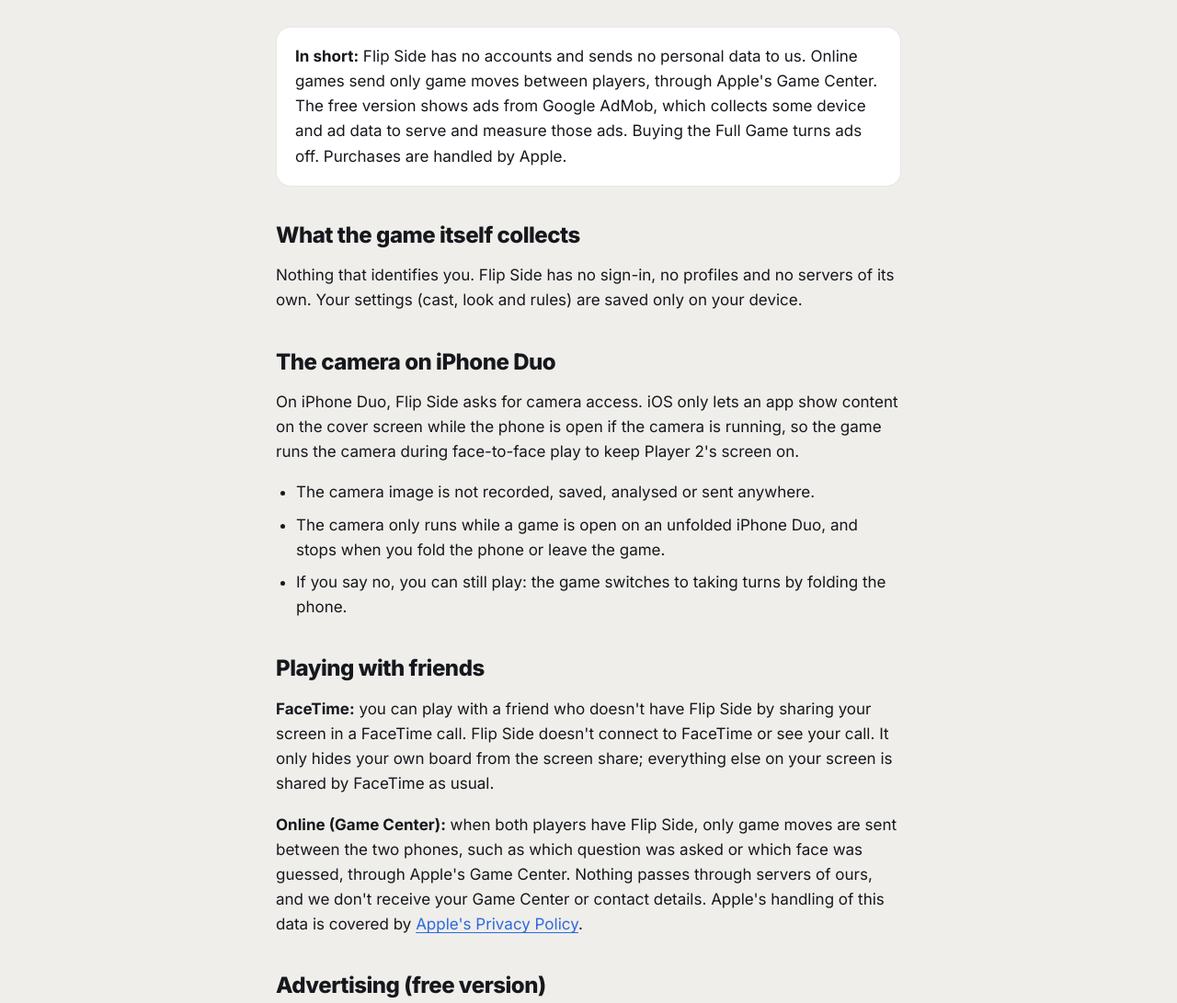
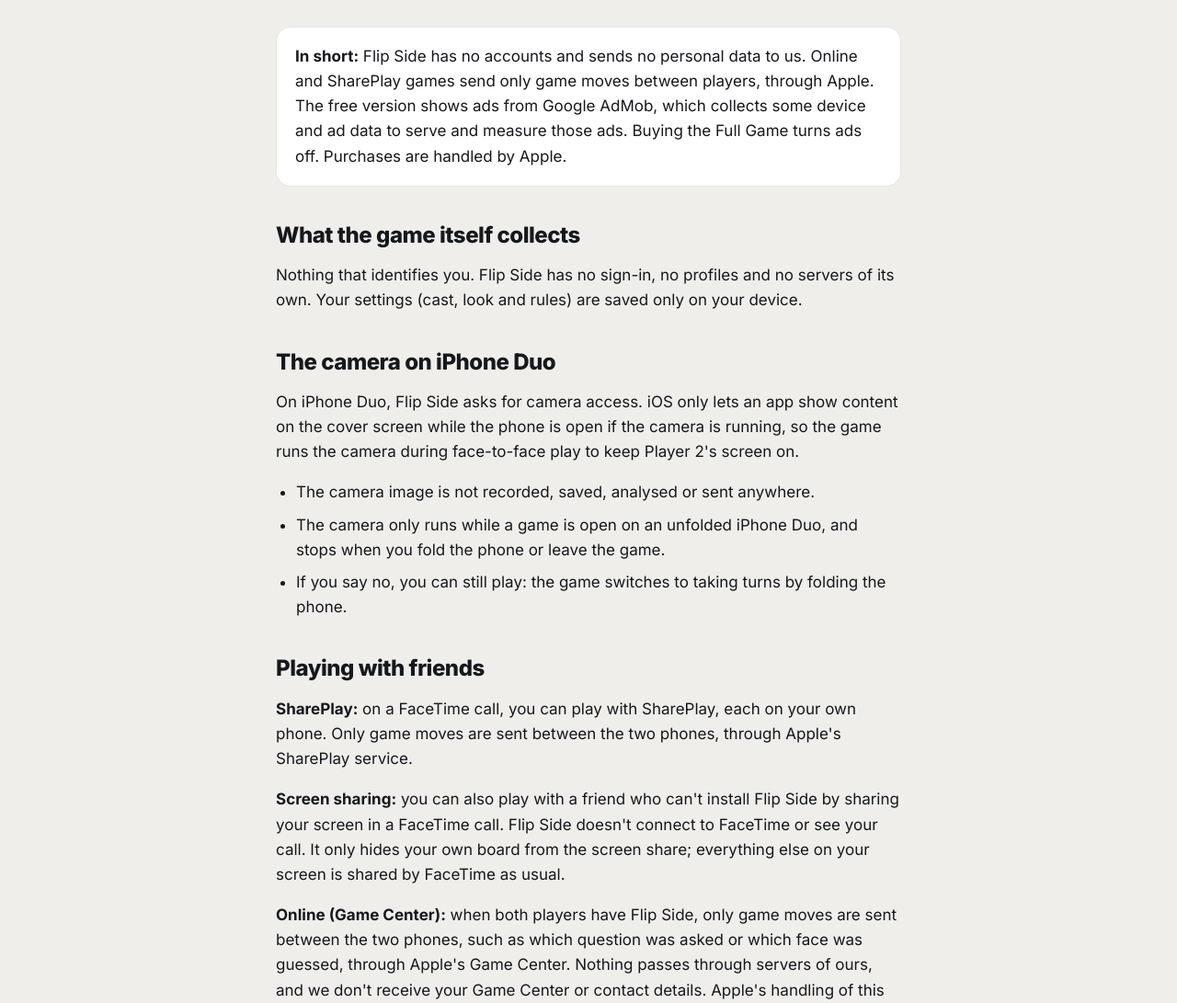
Before and after one commit to nelsonthegr8/flipside, a plain HTML site: page privacy.html in a window 1280 px wide. Shown: the part 206-1297 px from the top of the page at 92% size. Drawn offline with Linux system fonts and the light colour scheme.

Commit message:
SharePlay for FaceTime play, screen sharing as fallback
Co-Authored-By: Claude Opus 5.5 <noreply@anthropic.com>

```diff
--- a/privacy.html
+++ b/privacy.html
@@ -24,7 +24,7 @@
   <h1>Privacy Policy</h1>
   <p class="updated">Flip Side: Guess the Face · Effective November 18, 2026</p>
 
-  <p class="callout"><strong>In short:</strong> Flip Side has no accounts and sends no personal data to us. Online games send only game moves between players, through Apple's Game Center. The free version shows ads from Google AdMob, which collects some device and ad data to serve and measure those ads. Buying the Full Game turns ads off. Purchases are handled by Apple.</p>
+  <p class="callout"><strong>In short:</strong> Flip Side has no accounts and sends no personal data to us. Online and SharePlay games send only game moves between players, through Apple. The free version shows ads from Google AdMob, which collects some device and ad data to serve and measure those ads. Buying the Full Game turns ads off. Purchases are handled by Apple.</p>
 
   <h2>What the game itself collects</h2>
   <p>Nothing that identifies you. Flip Side has no sign-in, no profiles and no servers of its own. Your settings (cast, look and rules) are saved only on your device.</p>
@@ -38,7 +38,8 @@
   </ul>
 
   <h2>Playing with friends</h2>
-  <p><strong>FaceTime:</strong> you can play with a friend who doesn't have Flip Side by sharing your screen in a FaceTime call. Flip Side doesn't connect to FaceTime or see your call. It only hides your own board from the screen share; everything else on your screen is shared by FaceTime as usual.</p>
+  <p><strong>SharePlay:</strong> on a FaceTime call, you can play with SharePlay, each on your own phone. Only game moves are sent between the two phones, through Apple's SharePlay service.</p>
+  <p><strong>Screen sharing:</strong> you can also play with a friend who can't install Flip Side by sharing your screen in a FaceTime call. Flip Side doesn't connect to FaceTime or see your call. It only hides your own board from the screen share; everything else on your screen is shared by FaceTime as usual.</p>
   <p><strong>Online (Game Center):</strong> when both players have Flip Side, only game moves are sent between the two phones, such as which question was asked or which face was guessed, through Apple's Game Center. Nothing passes through servers of ours, and we don't receive your Game Center or contact details. Apple's handling of this data is covered by <a href="https://www.apple.com/legal/privacy/">Apple's Privacy Policy</a>.</p>
 
   <h2>Advertising (free version)</h2>
```
Also changed, not shown: index.html (+1 -1 lines), support.html (+5 -1 lines).
